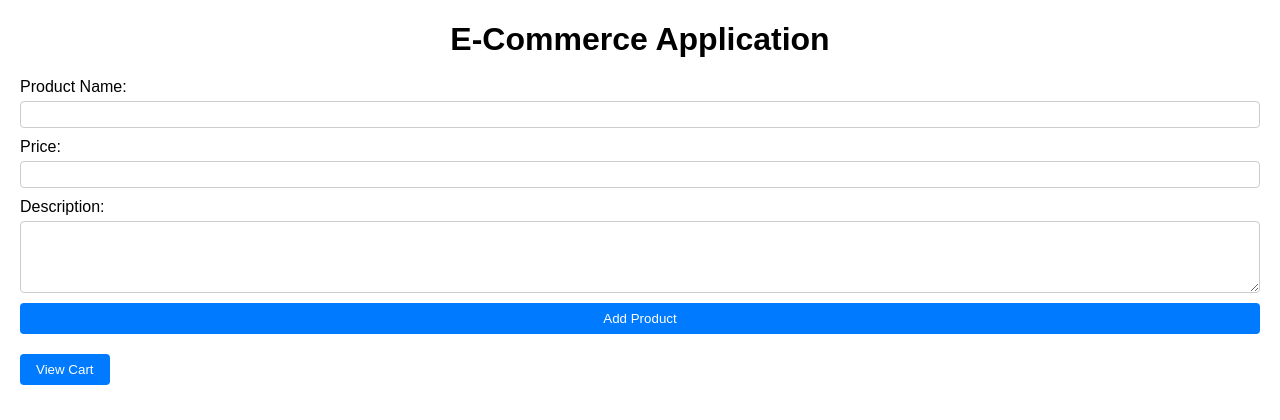
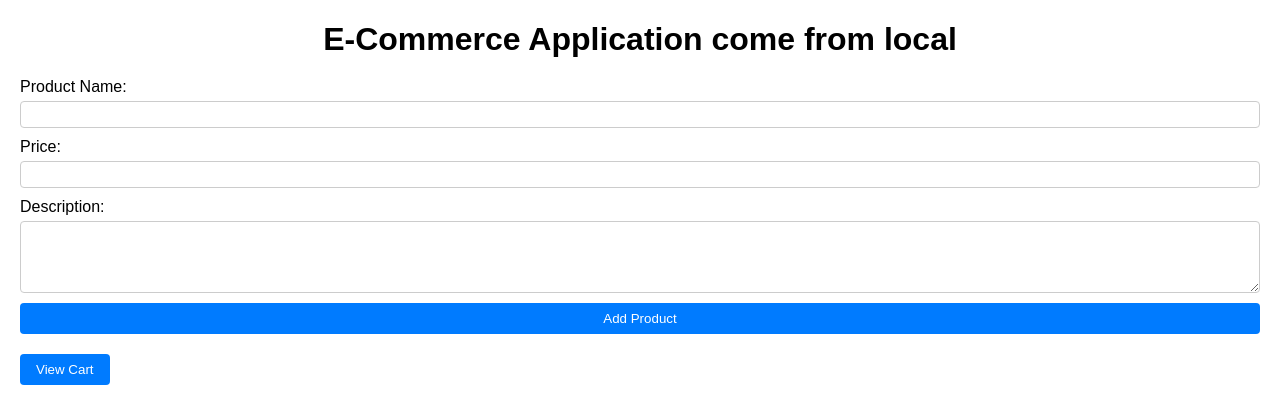
Before and after one commit to sanskar22003/CodeGym, a Flask app: template Part 3 UI Code/templates/index.html in a window 1280 px wide. Shown: the top 420 px of the page. Run offline with Flask 3, Linux system fonts and the light colour scheme; the template is opened without the code that fills it, so the values that code supplies are empty.

Commit message:
modified app.py

```diff
--- a/Part 3 UI Code/templates/index.html
+++ b/Part 3 UI Code/templates/index.html
@@ -7,7 +7,7 @@
     <link rel="stylesheet" href="{{ url_for('static', filename='css/style.css') }}">
 </head>
 <body>
-    <h1>E-Commerce Application</h1>
+    <h1>E-Commerce Application come from local</h1>
     <form id="product-form">
         <label for="name">Product Name:</label>
         <input type="text" id="name" name="name" required>
```
